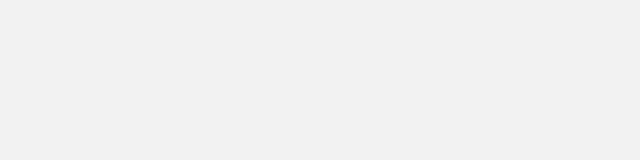
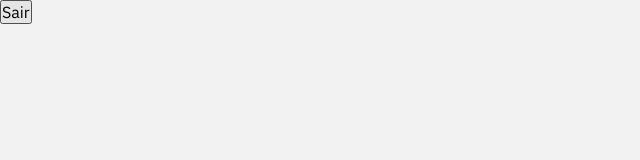
Before and after one commit to mikaelmessias/teachme-frontend, a React (Create React App) app in the folder frontend/: page /dashboard/mentor in a window 1280 px wide. Shown: the top 160 px of the page, without its empty margins (0-640 px from the left). Built offline with nearby package versions, Linux system fonts and the light colour scheme; sample sign-in values are in the browser's storage; the HTML template or start-up script is replaced by a standard one.

Commit message:
Add Dashboard route (frontend)
Signed-off-by: Mikael Messias <mikaelmessias@outlook.com>

```diff
--- /dev/null
+++ b/frontend/src/pages/Dashboard/Mentor/index.js
@@ -0,0 +1,29 @@
+import React from 'react';
+
+export default function DashboardMentor({ history }) {
+  const token = localStorage.getItem('token');
+  const access = localStorage.getItem('access');
+
+  if(!token) {
+    history.push('/login');
+    alert("ACESSO RESTRITO");
+  }
+  else if(access === 'PADAWAN') {
+    history.push('/dashboard/user');
+  }
+
+  function logout() {
+    localStorage.removeItem('token');
+    localStorage.removeItem('access');
+
+    history.push('/login');
+  }
+
+  return(
+    <div>
+      <button onClick={logout}>
+        Sair
+      </button>
+    </div>
+  );
+}
--- /dev/null
+++ b/frontend/src/pages/Dashboard/User/index.js
@@ -0,0 +1,29 @@
+import React from 'react';
+
+export default function DashboardUser({ history }) {
+  const token = localStorage.getItem('token');
+  const access = localStorage.getItem('access');
+
+  if(!token) {
+    history.push('/login');
+    alert("ACESSO RESTRITO");
+  }
+  else if(access === 'MENTOR') {
+    history.push('/dashboard/mentor');
+  }
+
+  function logout() {
+    localStorage.removeItem('token');
+    localStorage.removeItem('access');
+
+    history.push('/login');
+  }
+
+  return(
+    <div>
+      <button onClick={logout}>
+        Sair
+      </button>
+    </div>
+  );
+}
--- a/frontend/src/routes.js
+++ b/frontend/src/routes.js
@@ -7,6 +7,9 @@ import UserSignUpConfirmation from './pages/SignUp/UserForm/Confirmation';
 import MentorSignUpForm from './pages/SignUp/MentorForm';
 import MentorSignUpConfirmation from './pages/SignUp/MentorForm/Confirmation';
 import Login from './pages/Login';
+
+import DashboardUser from './pages/Dashboard/User';
+import DashboardMentor from './pages/Dashboard/Mentor';
 
 export default function Routes() {
   return (
@@ -18,6 +21,8 @@ export default function Routes() {
         <Route path="/signup/mentors" exact component={MentorSignUpForm} />
         <Route path="/signup/mentors/:id/confirmation" component={MentorSignUpConfirmation} />
         <Route path="/login" component={Login} />
+        <Route path="/dashboard/user" exact component={DashboardUser} />
+        <Route path="/dashboard/mentor" exact component={DashboardMentor} />
       </Switch>
     </BrowserRouter>
   );
```
